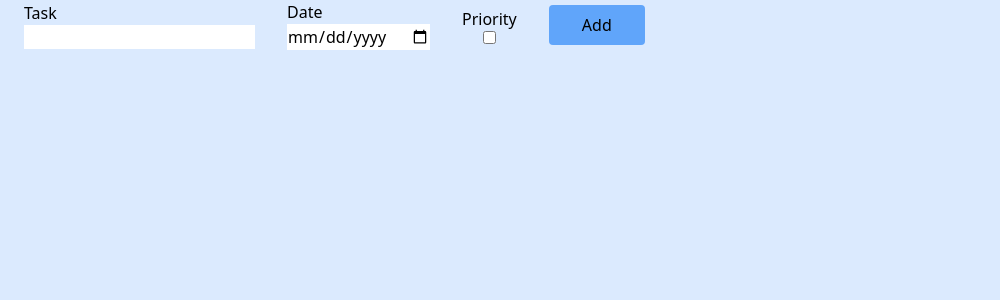
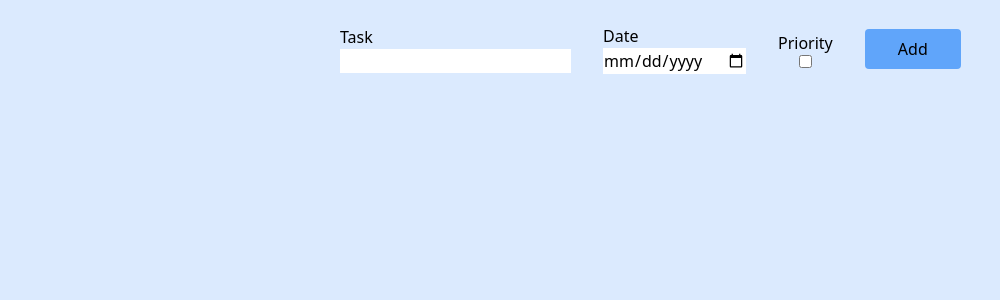
Before and after one commit to Nekromenzer/task-management, a React (Create React App) app: page / in a window 1280 px wide. Shown: the top 300 px of the page, without its empty margins (0-1000 px from the left). Built offline with nearby package versions, Linux system fonts and the light colour scheme.

Commit message:
animations and ui fix

```diff
--- a/src/App.js
+++ b/src/App.js
@@ -63,7 +63,7 @@ function App() {
 
   return (
     <div className="App">
-      <div className="h-screen w-auto px-6 bg-blue-100">
+      <div className="h-screen pt-6 w-auto px-6 bg-blue-100 flex flex-col items-center">
         <AddListForm
           tasks={tasks}
           handleOnChange={handleOnChange}
--- a/src/components/AddListForm.jsx
+++ b/src/components/AddListForm.jsx
@@ -26,7 +26,7 @@ const AddListForm = ({ tasks, handleOnChange, handleAdd }) => {
   ];
 
   return (
-    <div className="flex items-center gap-8 ">
+    <div className="flex items-center gap-8 w-full max-w-[600px]">
       {formElements.map((formItem, id) => (
         <div className="flex flex-col" key={id}>
           <label>{formItem.label}</label>
@@ -41,7 +41,7 @@ const AddListForm = ({ tasks, handleOnChange, handleAdd }) => {
       ))}
       <div>
         <button
-          className="bg-blue-400 px-4 py-2 min-w-[6rem] rounded"
+          className="bg-blue-400 hover:bg-green-400 transition-colors ease-in  duration-300 px-4 py-2 min-w-[6rem] rounded"
           onClick={() => handleAdd()}
         >
           Add
--- a/src/components/TodoList.jsx
+++ b/src/components/TodoList.jsx
@@ -2,7 +2,7 @@ import React from "react";
 
 const TodoList = ({ taskList, handleDelete, handleEdit, handleState }) => {
   return (
-    <div className="mt-4 flex flex-col gap-2">
+    <div className=" transition-all duration-500 delay-75 ease-in-out mt-4 flex flex-col gap-2 w-full max-w-[600px]">
       {taskList?.map((task, idx) => (
         <div
           key={idx}
```
